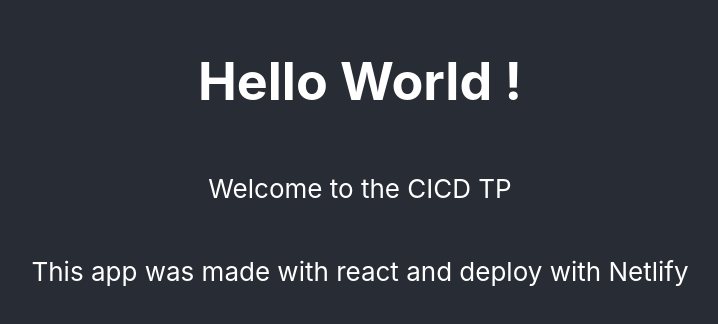
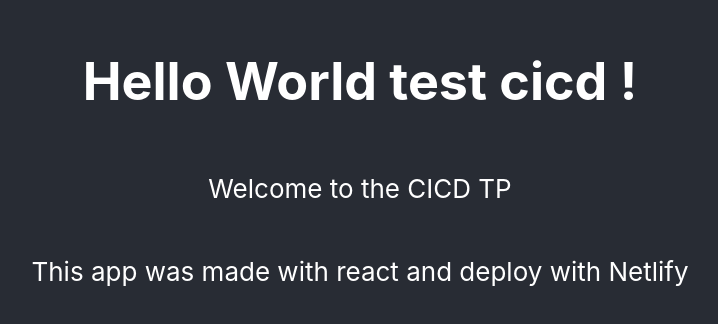
Before and after one commit to BenjaminPLESANT/tp-cicd-react, a React (Create React App) app: page / in a window 1280 px wide. Shown: the part 236-560 px from the top of the page, without its empty margins (280-998 px from the left). Built offline with nearby package versions, Linux system fonts and the light colour scheme.

Commit message:
Test cicd build automatique à chaque push

```diff
--- a/src/App.js
+++ b/src/App.js
@@ -4,7 +4,7 @@
   return (
     <div className="App">
       <header className="App-header">
-        <h1>Hello World !</h1>
+        <h1>Hello World test cicd !</h1>
         <p>Welcome to the CICD TP</p>
         <p>This app was made with react and deploy with Netlify</p>
       </header>
```
Also changed, not shown: 1 other file (tests, documents, lock files or other folders).
